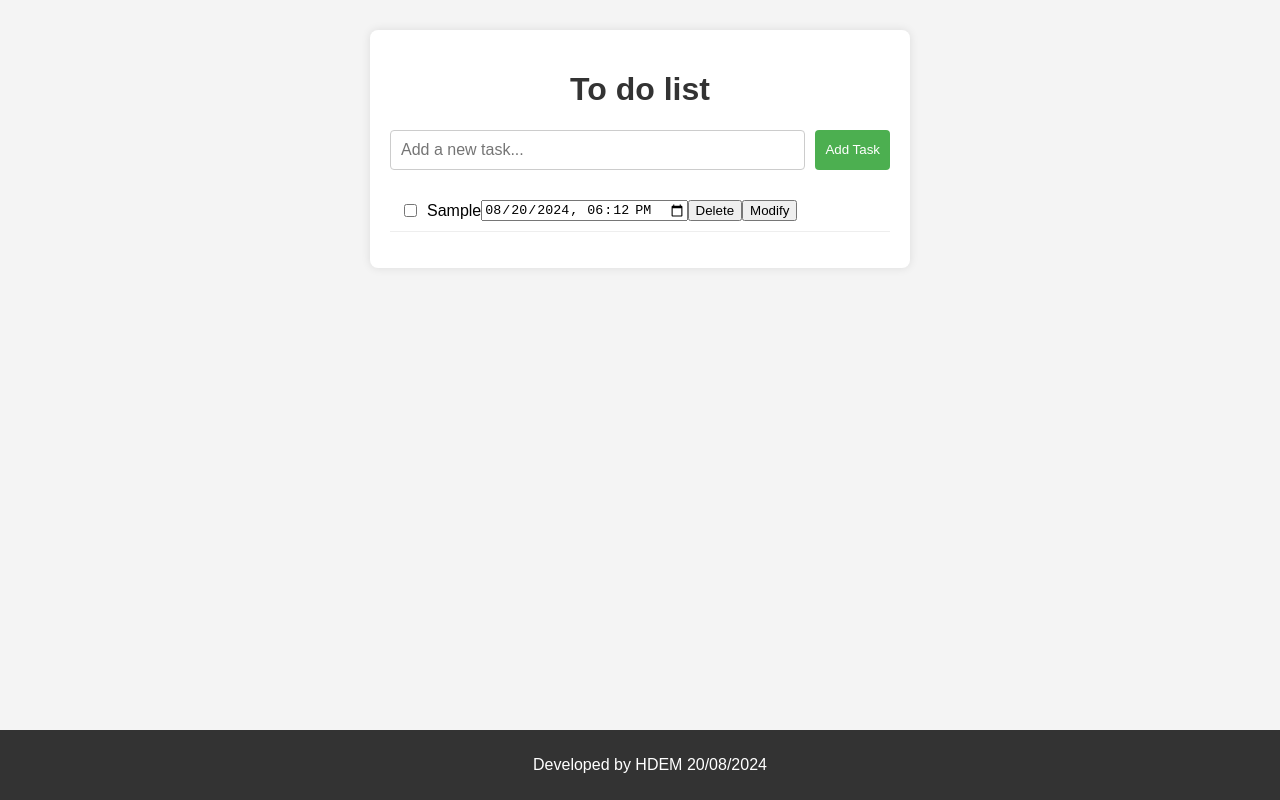
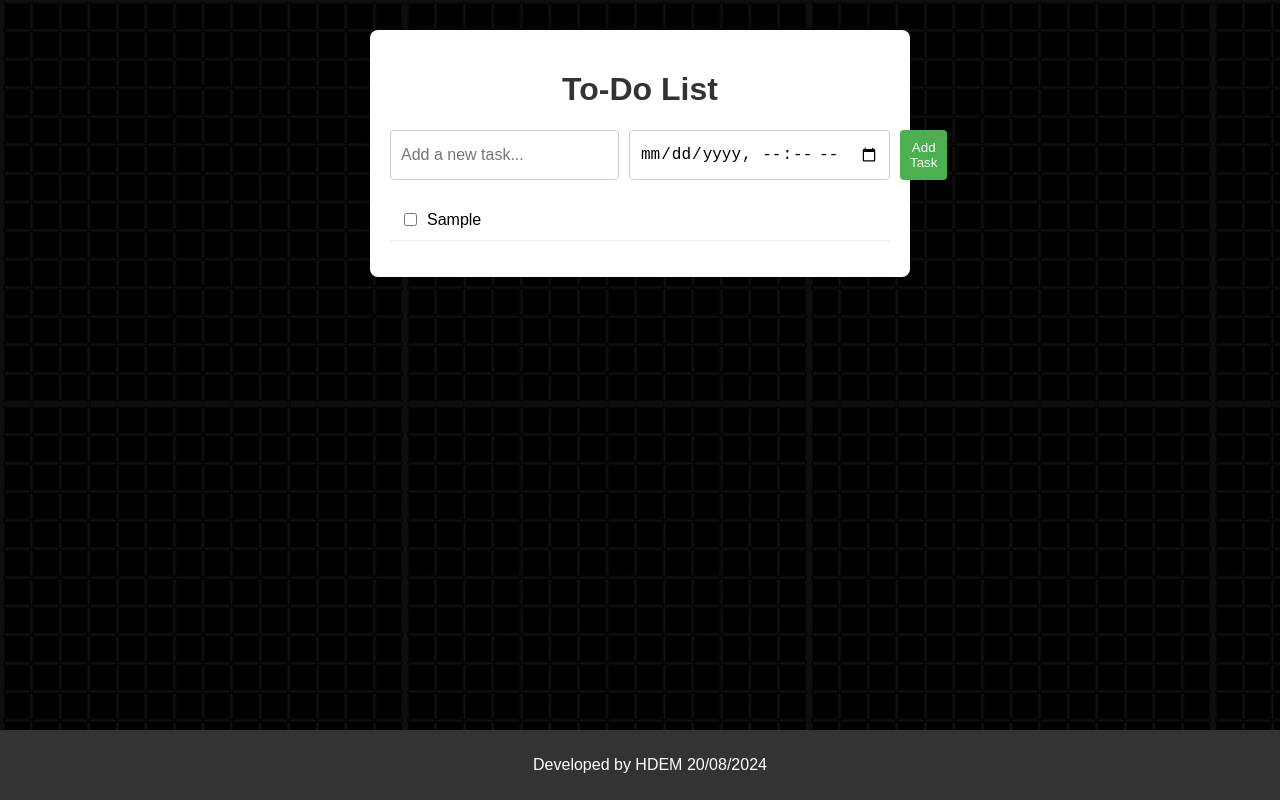
Before and after one commit to HumbertoMachado7/02Todo-list, a plain HTML site: page index.html in a window 1280 px wide. Both pictures are taken after typing "Sample" into the empty fields and a click on the button "Add Task". Drawn offline with Linux system fonts and the light colour scheme.

Commit message:
Beter to do list and calendar, but I need to fix delete and edit botons

```diff
--- a/index.html
+++ b/index.html
@@ -9,9 +9,10 @@
 </head>
 <body>
     <div class="container">
-    <h1 class="title">To do list</h1>
+        <h1 class="title">To-Do List</h1>
         <div class="input-area">
             <input type="text" id="taskInput" placeholder="Add a new task...">
+            <input type="datetime-local" id="taskDateTime" value="">
             <button id="addTaskBtn">Add Task</button>
         </div>
         <ul id="taskList"></ul>
@@ -21,7 +22,7 @@
     </footer>
     <audio id="notificationSound" src="assets/audio/notification.mp3"></audio>
     <audio id="deleteSound" src="assets/audio/delete.mp3"></audio>
-  <audio id="modifySound" src="assets/audio/modify.mp3"></audio>
+    <audio id="editSound" src="assets/audio/modify.mp3"></audio>
     <script src="script.js"></script>
 </body>
 </html>
--- a/script.js
+++ b/script.js
@@ -1,9 +1,10 @@
 const taskInput = document.getElementById('taskInput');
 const addTaskBtn = document.getElementById('addTaskBtn');
 const taskList = document.getElementById('taskList');
+const taskDateTime = document.getElementById('taskDateTime');
 const notificationSound = document.getElementById('notificationSound');
 const deleteSound = document.getElementById('deleteSound');
-const modifySound = document.getElementById('modifySound');
+const editSound = document.getElementById('modifySound');  // Renamed modifySound to editSound
 
 addTaskBtn.addEventListener('click', addTask);
 taskInput.addEventListener('keyup', (event) => {
@@ -14,26 +15,25 @@ taskInput.addEventListener('keyup', (event) => {
 
 function addTask() {
     const taskText = taskInput.value.trim();
+    const taskDateTimeValue = taskDateTime.value;
 
     if (taskText !== '') {
-        const now = new Date();
-        const defaultDateTime = now.toISOString().slice(0, 16); // Format: YYYY-MM-DDTHH:mm
-
         const newTask = document.createElement('li');
         newTask.innerHTML = `
             <input type="checkbox">
             <span>${taskText}</span>
-            <input type="datetime-local" value="${defaultDateTime}">
-            <button class="delete-btn">Delete</button>
-            <button class="modify-btn">Modify</button>
+            <span class="due-date">${taskDateTimeValue}</span>
+            <button class="delete-btn"></button>
+            <button class="edit-btn"></button>
         `;
 
         taskList.appendChild(newTask);
 
         taskInput.value = '';
+        taskDateTime.value = '';
 
         newTask.querySelector('.delete-btn').addEventListener('click', deleteTask);
-        newTask.querySelector('.modify-btn').addEventListener('click', modifyTask);
+        newTask.querySelector('.edit-btn').addEventListener('click', editTask);  // Changed to editTask
         newTask.querySelector('input[type="checkbox"]').addEventListener('change', toggleTaskCompletion);
 
         notificationSound.play();
@@ -46,17 +46,16 @@ function deleteTask(event) {
     deleteSound.play();
 }
 
-function modifyTask(event) {
+function editTask(event) { // Renamed modifyTask to editTask
     const taskItem = event.target.closest('li');
     const taskSpan = taskItem.querySelector('span');
     const newTaskText = prompt('Edit Task:', taskSpan.textContent);
 
     if (newTaskText !== null) {
         taskSpan.textContent = newTaskText.trim();
-    modifySound.play();
+        editSound.play(); // Renamed modifySound to editSound
     }
 }
-
 
 function toggleTaskCompletion(event) {
     const taskSpan = event.target.nextElementSibling;
--- a/style.css
+++ b/style.css
@@ -3,6 +3,7 @@ body {
   margin: 0;
   padding: 0;
   background-color: #f4f4f4;
+  background-image: url("assets/images/backgrounds/subtle-texture.jpg");
 }
 
 .container {
@@ -14,7 +15,6 @@ body {
   box-shadow: 0 0 10px rgba(0, 0, 0, 0.1);
 }
 
-  /* Centering the Title */
 .title {
   text-align: center;
   color: #333;
@@ -25,12 +25,13 @@ body {
   margin-bottom: 20px;
 }
 
-  #taskInput {
+#taskInput, #taskDateTime { /* Added styling for taskDateTime */
   flex: 1;
   padding: 10px;
   border: 1px solid #ccc;
   border-radius: 4px;
   font-size: 16px;
+  margin-right: 10px;
 }
 
 #addTaskBtn {
@@ -40,7 +41,6 @@ body {
   border: none;
   border-radius: 4px;
   cursor: pointer;
-    margin-left: 10px;
 }
 
 #taskList {
@@ -59,14 +59,29 @@ body {
   margin-right: 10px;
 }
 
-  /* Footer Styling */
 .footer {
   text-align: center;
   margin-top: 20px;
   padding: 10px;
   background-color: #333;
   color: white;
-    position: fixed; /* To keep the footer at the bottom */
+  position: fixed;
   bottom: 0;
   width: 100%;
 }
+
+#taskList li button {
+  margin-left: 10px;
+  background: none;
+  border: none;
+  cursor: pointer;
+}
+
+.delete-btn { background-image: url("assets/images/icons/delete.svg"); width: 20px; height: 20px; }
+.edit-btn { background-image: url("assets/images/icons/edit.svg"); width: 20px; height: 20px; }
+
+.due-date {
+  font-size: 12px;
+  color: #777;
+  margin-left: auto;
+}
```
Lines whose indentation alone changed are shown as unchanged.
